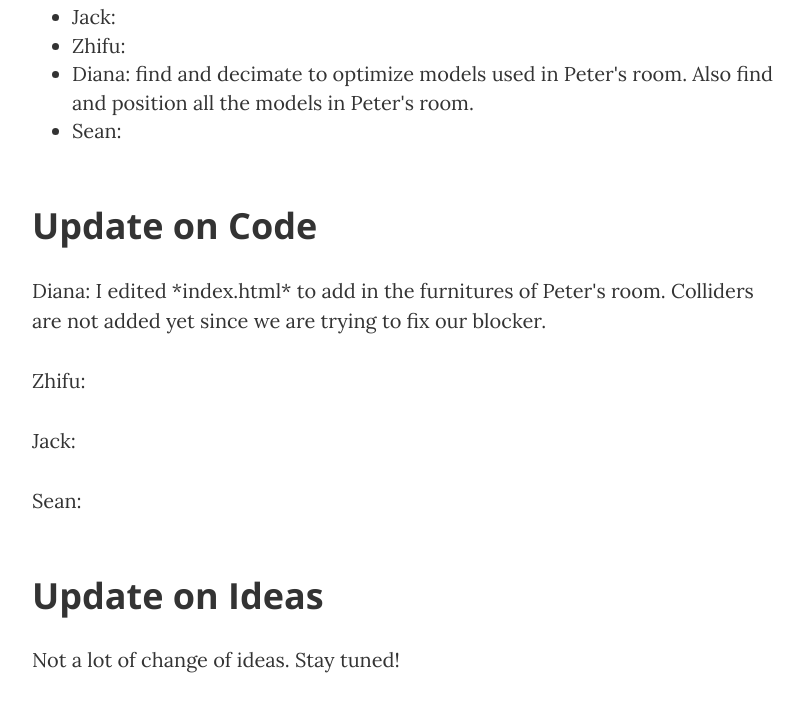
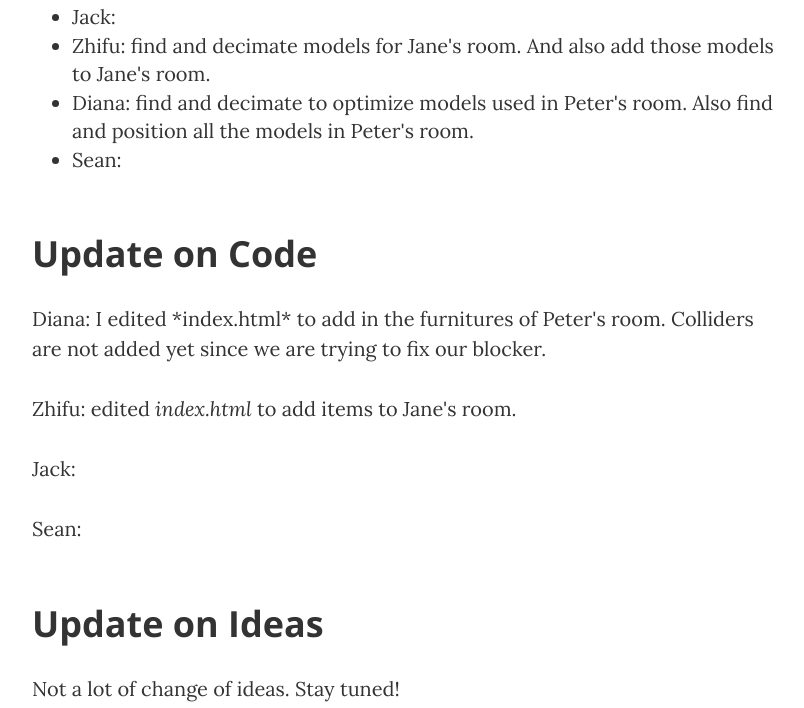
Before and after one commit to UWRealityLab/xrcapstone21sp-team2, a website: page docs/blog-w8.html in a window 1280 px wide. Shown: the part 692-1400 px from the top of the page, without its empty margins (233-1037 px from the left). Drawn offline with nearby package versions, Linux system fonts and the light colour scheme.

Commit message:
update from zf

```diff
--- a/docs/blog-w8.html
+++ b/docs/blog-w8.html
@@ -95,7 +95,7 @@
                     <h2 class="section-heading">What Every Member Did</h2>
                     <ul>
                         <li>Jack: </li>
-                        <li>Zhifu:</li>
+                        <li>Zhifu: find and decimate models for Jane's room. And also add those models to Jane's room.</li>
                         <li>
                             Diana: find and decimate to optimize models used in Peter's room. Also find and position all the models in Peter's room.
                         </li>
@@ -106,7 +106,7 @@
                     <p>
                         Diana: I edited *index.html* to add in the furnitures of Peter's room. Colliders are not added yet since we are trying to fix our blocker.
                     <p>
-                        Zhifu:
+                        Zhifu: edited <em>index.html</em> to add items to Jane's room.
                     </p>
                     <p>
                         Jack:
@@ -131,7 +131,7 @@
                     </p>
                     <ul>
                         <li>Jack:  </li>
-                        <li>Zhifu: </li>
+                        <li>Zhifu: Add colliders to items as Diana is adding more models to different rooms in the next week.</li>
                         <li>Diana: Set up Sonia's room and Wendy's inn with static objects, outline interactive objects; hopefully making progress on the blocking issue. </li>
                         <li>Sean: </li>
                     </ul>
```
